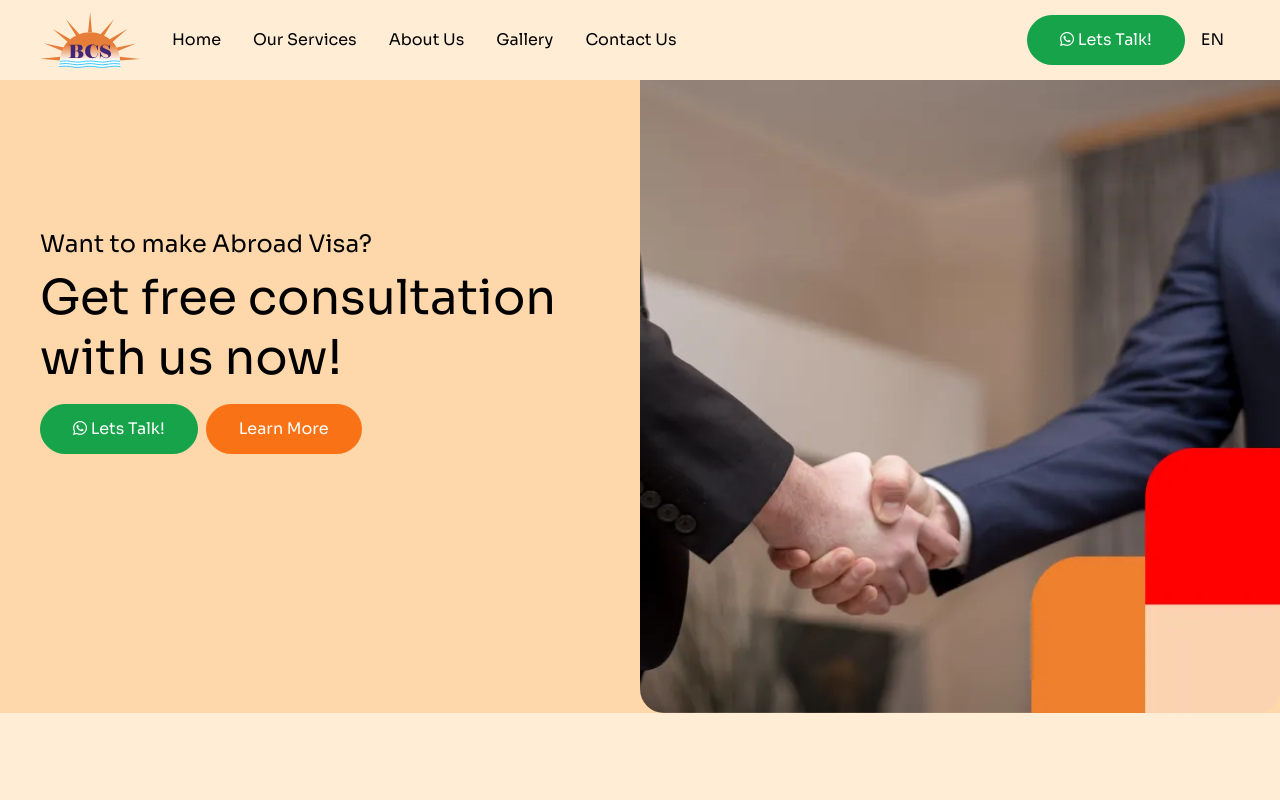
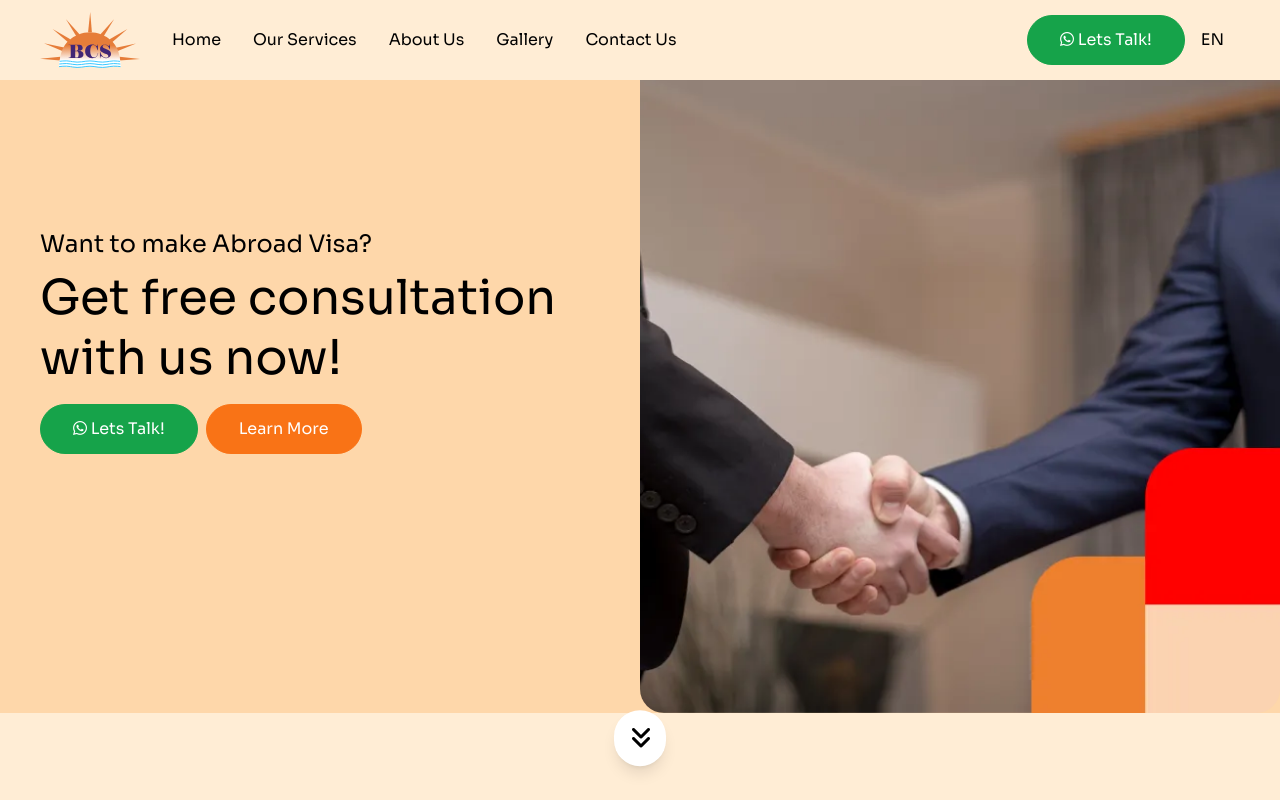
Before and after one commit to valen-tino/bcs-react, a React (Vite) app: page / in a window 1280 px wide. Shown: the top 800 px of the page. Built offline with nearby package versions, Linux system fonts and the light colour scheme.

Commit message:
effeciency 1

```diff
--- a/src/sections/hero.jsx
+++ b/src/sections/hero.jsx
@@ -11,8 +11,6 @@ AOS.init();
         <div className='grid bg-orange-200 md:grid-cols-2'>
             <div className='flex flex-col justify-center w-full pb-6 pl-4 pt-28 md:pt-0 md:pl-10 md:items-start'>
 
-                {/* <img className='absolute top-[30rem] left-0 md:top-[20rem] md:left-[51rem] md:rotate-0 rotate-90' src={dots} alt="dots" /> */}
-
                 <p className='text-2xl text-bold' data-aos="fade-down">Want to make Abroad Visa?</p>
                 <h1 className='z-10 py-2 text-5xl leading-tight text-bold' data-aos="fade-down">Get free consultation<br/> with us now!</h1>
                 <div className='flex flex-row py-2' data-aos="fade-up">
@@ -25,6 +23,10 @@ AOS.init();
             <div className='flex flex-col justify-center w-full md:items-end'>
                 <img src={heroImage} className='w-full h-full rounded-3xl' alt='deco-only'/>
             </div>
+
+            <div class="animate-bounce absolute z-0 invisible md:right-[48%] md:left-[48%] md:bottom-[20px] md:visible px-5 py-4 rounded-full bg-white text-center shadow-lg">
+                <i class="fa-solid fa-angles-down scale-150"></i>
+            </div>
         </div>
     </div>
   )
--- a/src/sections/nav.jsx
+++ b/src/sections/nav.jsx
@@ -21,7 +21,7 @@ const Navbar = () => {
           <div className='flex items-center justify-between h-full px-2'>
 
             <div className='flex items-center'>
-              <h1 className='mr-4 font-bold md:ml-8'><img src={logoIcon} width='100px' alt='BCS Logo'/></h1>
+              <h1 className='mr-4 font-bold transition duration-300 ease-in-out delay-150 md:ml-8 hover:-translate-y-1 hover:scale-110'><img src={logoIcon} width='100px' alt='BCS Logo'/></h1>
               <ul className='hidden md:flex'>
                 <li><a className='navlinks' href='#hero'>Home</a></li>
                 <li><a className='navlinks' href='#services'>Our Services</a></li>
@@ -41,7 +41,7 @@ const Navbar = () => {
             </div>
           </div>
 
-          <ul className={!Nav ? 'hidden' : 'absolute bg-orange-100 w-full px-8'} >
+          <ul className={!Nav ? 'hidden' : 'absolute bg-orange-100 w-full px-8'}>
             <li><a className='navlinks' href='#hero'>Home</a></li>
             <li><a className='navlinks' href='#services'>Our Services</a></li>
             <li ><a className='navlinks' href='#about'>About Us</a></li>
```
Also changed, not shown: public/valennew.webp, public/vin.webp.
